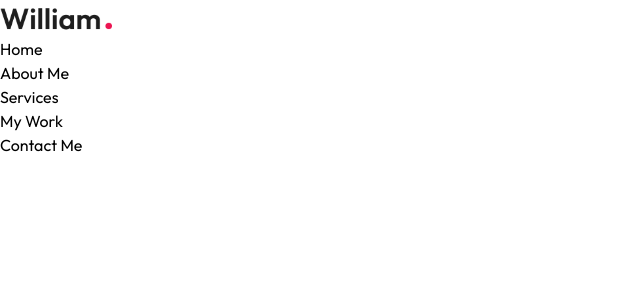
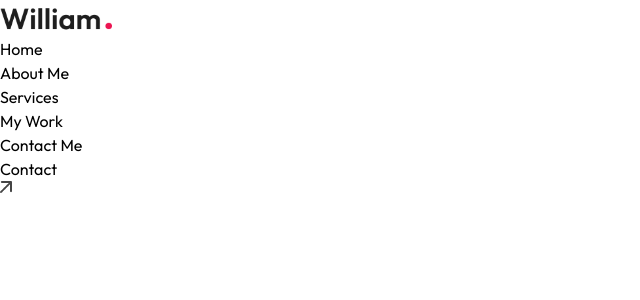
Before and after one commit to avicious/portfolio, a Next.js app: page / in a window 1280 px wide. Shown: the top 300 px of the page, without its empty margins (0-640 px from the left). Built offline with nearby package versions, Linux system fonts and the light colour scheme; a web font is replaced by a local one.

Commit message:
contact added in narbar

```diff
--- a/components/Navbar.jsx
+++ b/components/Navbar.jsx
@@ -5,7 +5,7 @@ const Navbar = () => {
   return (
     <>
       <nav>
-        <a href="">
+        <a href="#top">
           <Image
             src={assets.logo}
             alt="Shubham"
@@ -30,6 +30,13 @@ const Navbar = () => {
             <a href="#contact">Contact Me</a>
           </li>
         </ul>
+
+        <div>
+          <a href="#contact">
+            Contact{" "}
+            <Image src={assets.arrow_icon} alt="arrow" className="w-3" />
+          </a>
+        </div>
       </nav>
     </>
   );
```
